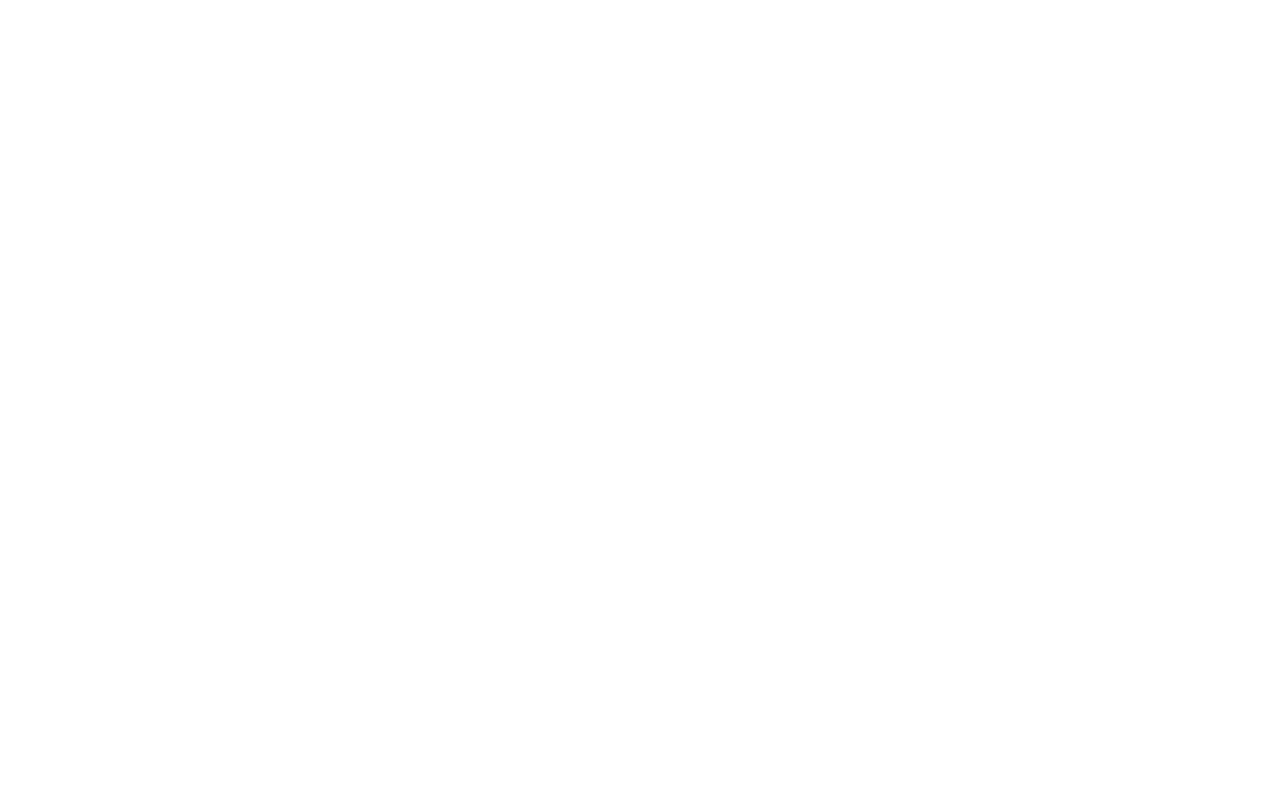
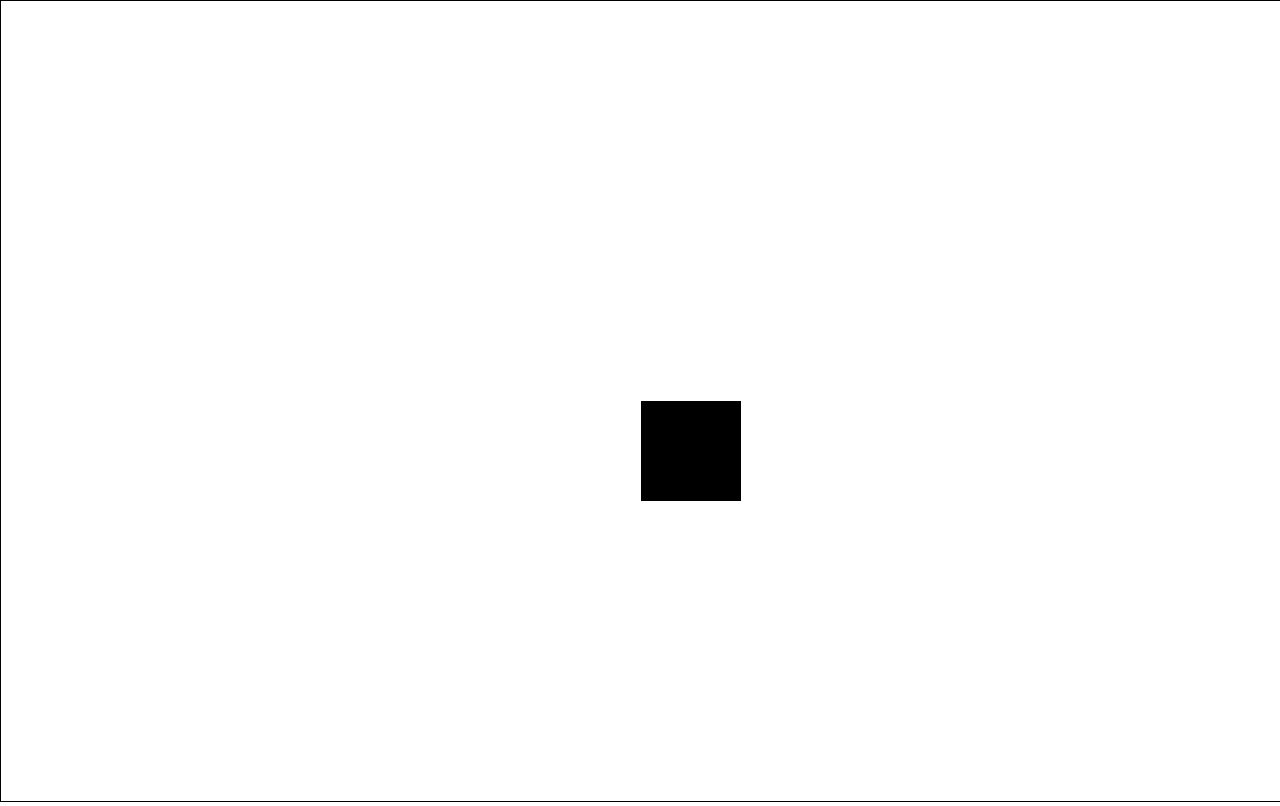
Before and after one commit to Antonio-Bennett/Html5_Canvas_Tut, a plain HTML site: page canvas_resize/index.html in a window 1280 px wide. Drawn offline with Linux system fonts and the light colour scheme.

Commit message:
basic intro to getting canvas and using context

```diff
--- /dev/null
+++ b/canvas_resize/canvas.css
@@ -0,0 +1,6 @@
+body {
+  margin: 0;
+}
+canvas {
+  border: 1px solid black;
+}
--- a/canvas_resize/canvas.js
+++ b/canvas_resize/canvas.js
@@ -0,0 +1,10 @@
+const canvas = document.querySelector("canvas");
+
+canvas.width = window.innerWidth;
+canvas.height = window.innerHeight;
+
+let context = canvas.getContext("2d");
+
+context.fillRect(canvas.width / 2, canvas.height / 2, 100, 100);
+
+console.log(canvas);
--- a/canvas_resize/index.html
+++ b/canvas_resize/index.html
@@ -4,6 +4,8 @@
     <title></title>
     <meta charset="UTF-8" />
     <meta name="viewport" content="width=device-width, initial-scale=1" />
+    <link href="canvas.css" rel="stylesheet" />
+    <script src="canvas.js" defer></script>
   </head>
   <body>
     <canvas></canvas>
```
